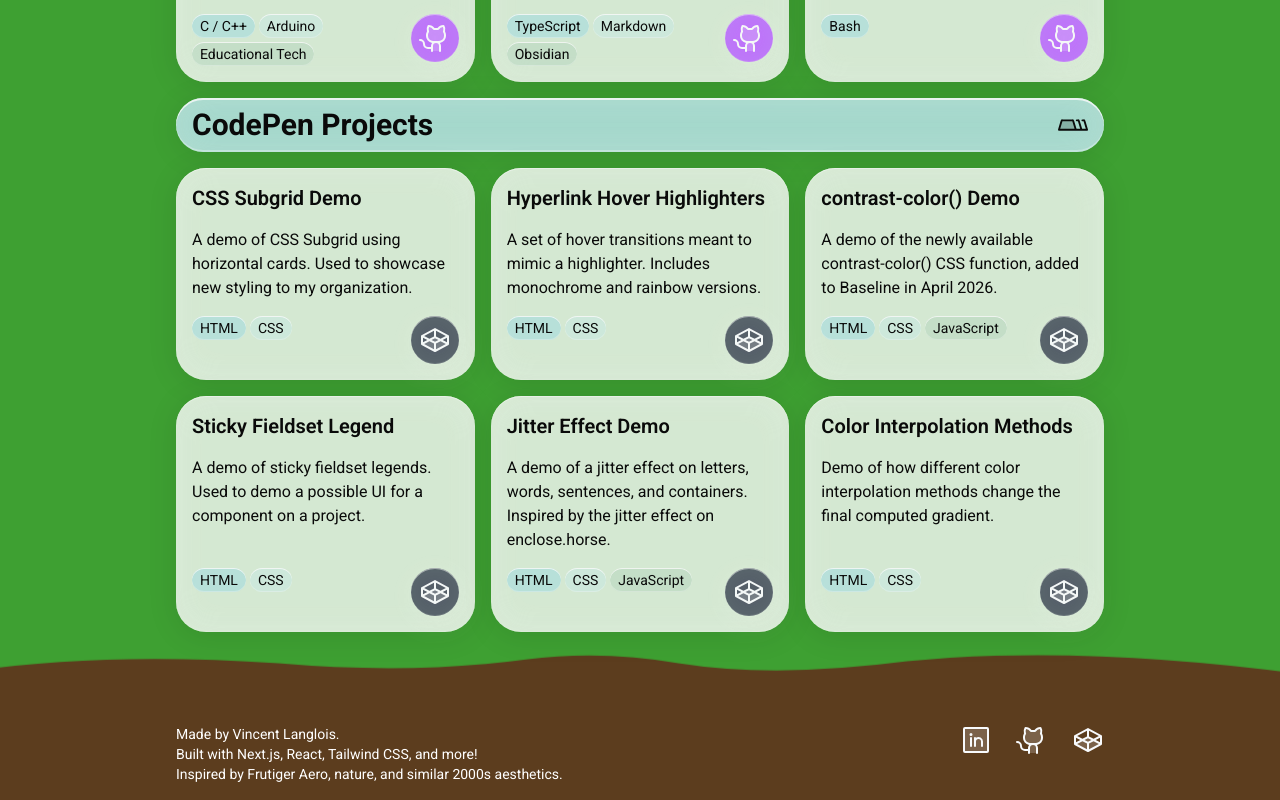
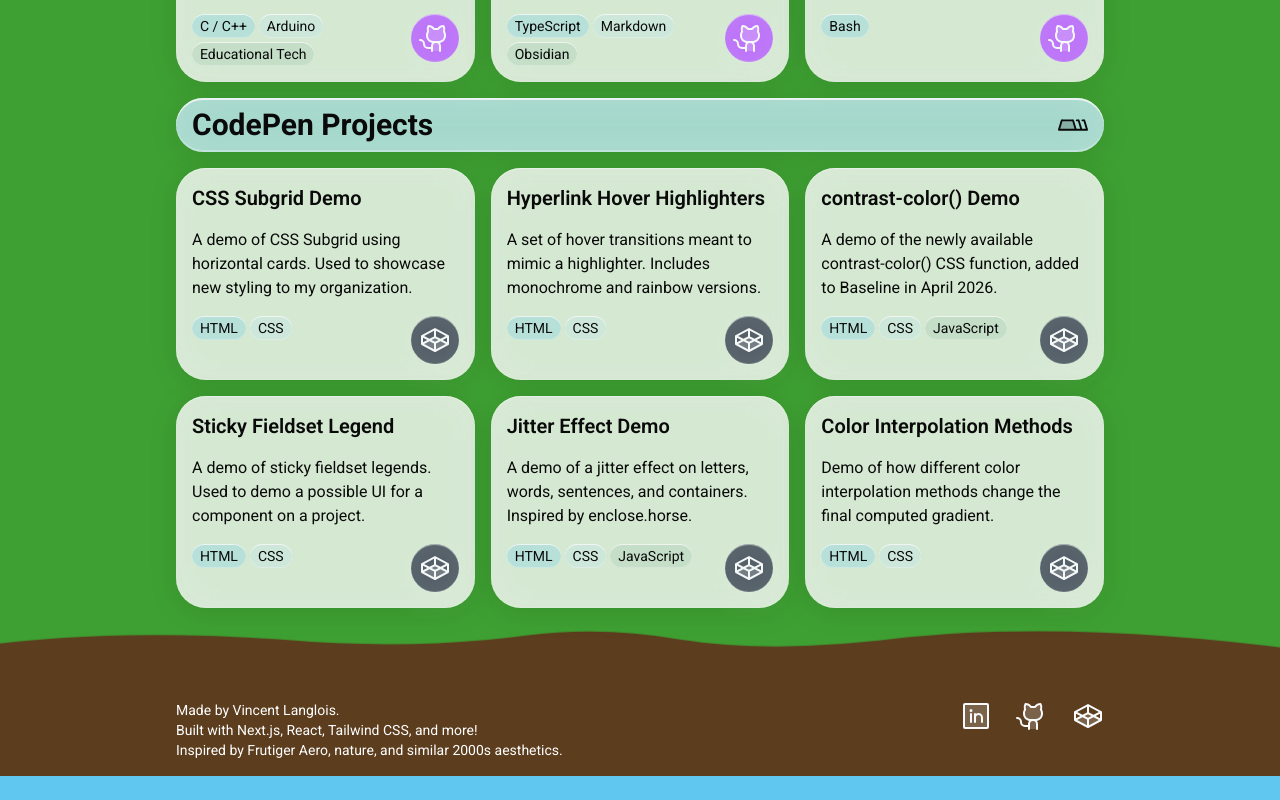
Before and after one commit to vtlanglois/portfolio-v2, a Next.js app: page /projects in a window 1280 px wide. Shown: the part 756-1556 px from the top of the page. After the commit the page ends 1532 px from the top, so only its background shows below. Built offline with nearby package versions, Linux system fonts and the light colour scheme.

Commit message:
copy: reduce word count on jitter project

```diff
--- a/src/data/projects.ts
+++ b/src/data/projects.ts
@@ -114,7 +114,7 @@ export const jitterEffectDemo: ProjectItem = {
   id: "jitter-effect",
   name: "Jitter Effect Demo",
   summary:
-    "A demo of a jitter effect on letters, words, sentences, and containers. Inspired by the jitter effect on enclose.horse.",
+    "A demo of a jitter effect on letters, words, sentences, and containers. Inspired by enclose.horse.",
   tags: [TAGS.html, TAGS.css, TAGS.javascript],
   externalUrl: "https://codepen.io/vtlanglois/pen/vEKVjNW",
   linkAltText: "Link to Jitter Effect Demo on CodePen",
```
